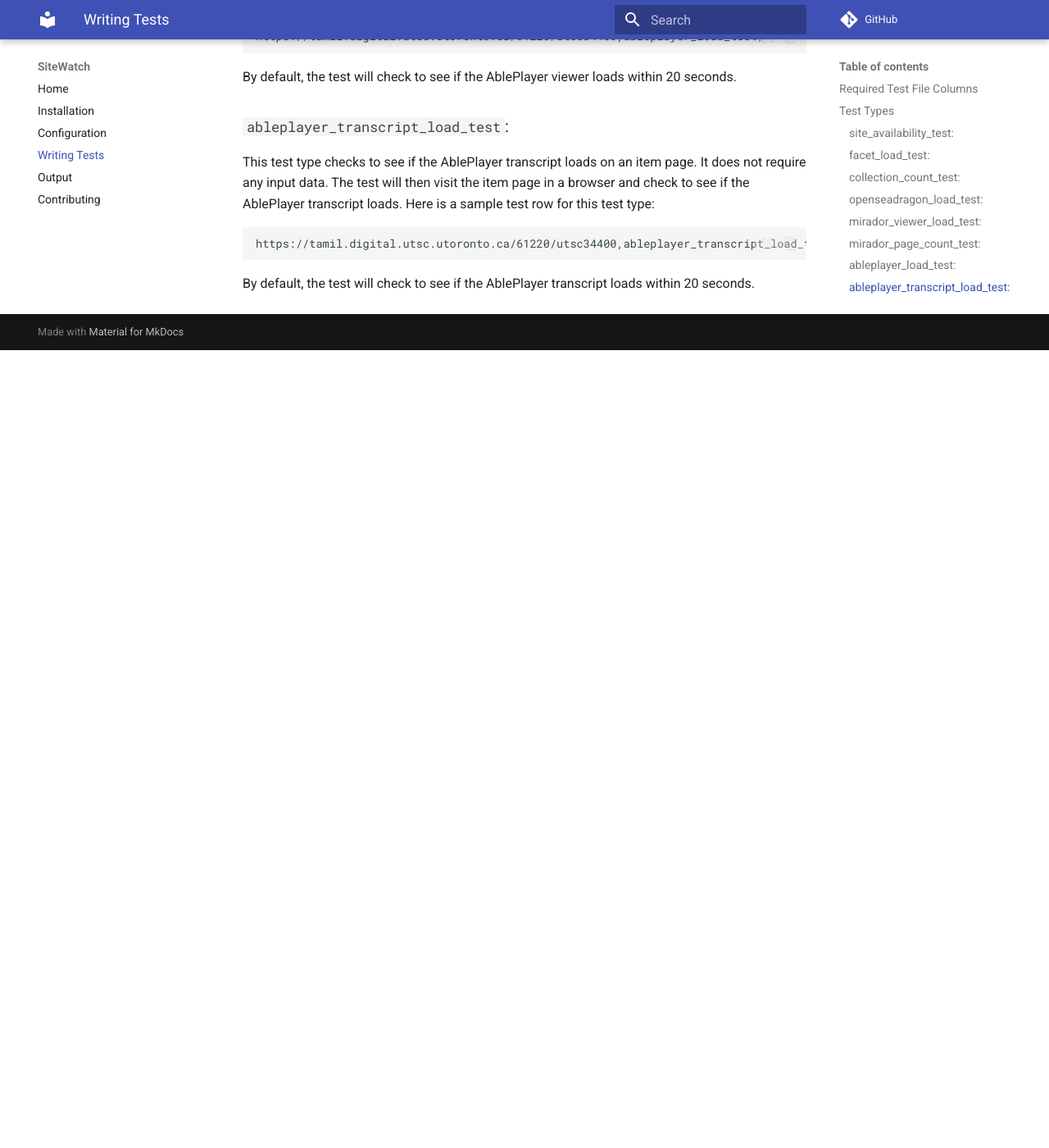
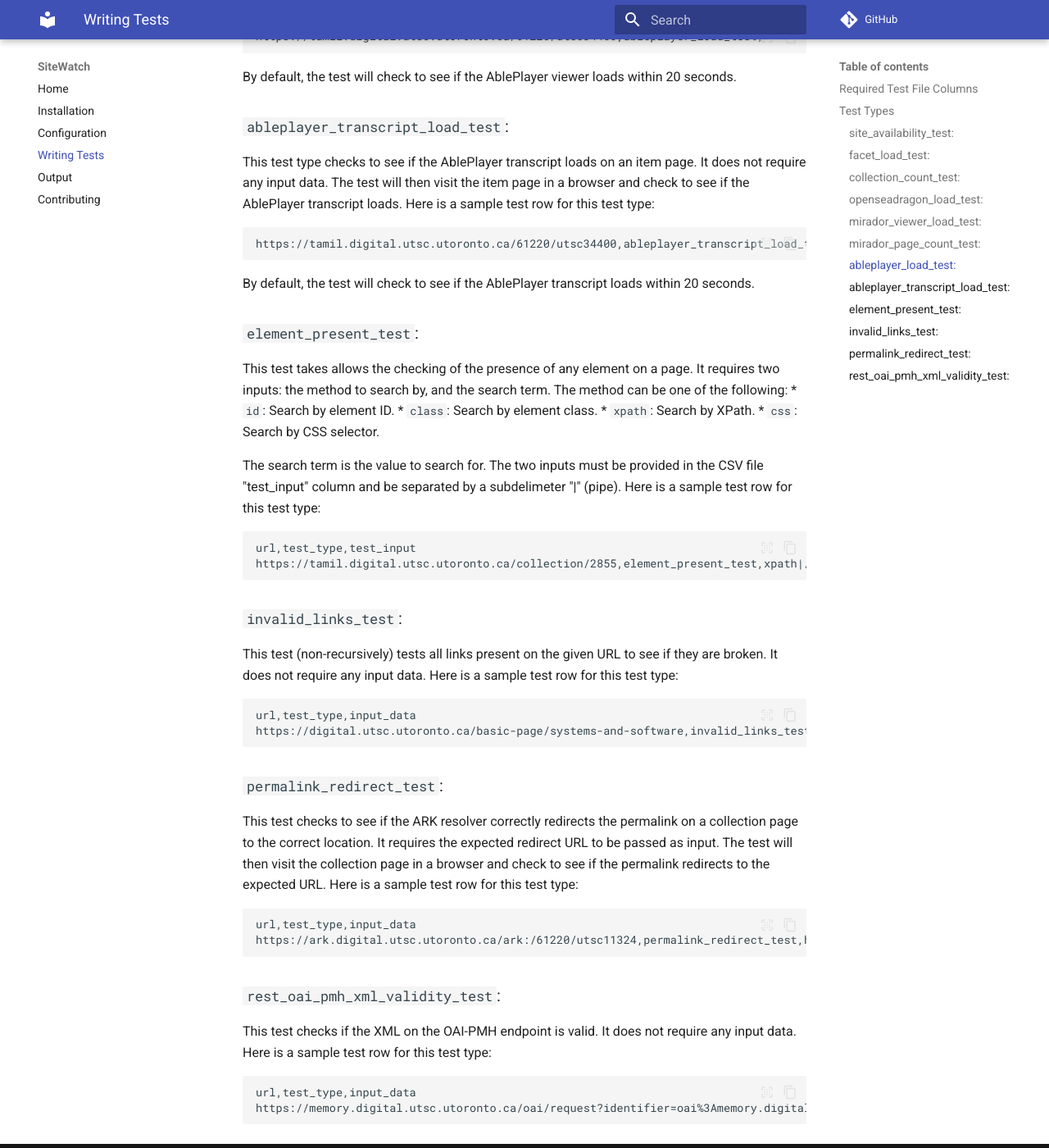
Before and after one commit to digitalutsc/site_watch, an MkDocs documentation site: the page built from docs/writing-test-data.md, in a window 1280 px wide and 1400 px high, scrolled down 2742 px. Shown: the whole window at 82% size. Built offline with MkDocs 1.6.1 and Material for MkDocs 9.7.7, drawn with Linux system fonts in a browser that asks for light colours; comment, search, counter and statistics services are not loaded; before the commit the page ends 3169 px from its top, so only the background shows below that.

Commit message:
document newly added tests

````diff
--- a/docs/writing-test-data.md
+++ b/docs/writing-test-data.md
@@ -77,3 +77,37 @@ This test type checks to see if the AblePlayer transcript loads on an item page.
 https://tamil.digital.utsc.utoronto.ca/61220/utsc34400,ableplayer_transcript_load_test,
 ```
 By default, the test will check to see if the AblePlayer transcript loads within 20 seconds.
+
+### `element_present_test`:
+This test takes allows the checking of the presence of any element on a page. It requires two inputs: the method to search by, and the search term. The method can be one of the following:
+* `id`: Search by element ID.
+* `class`: Search by element class.
+* `xpath`: Search by XPath.
+* `css`: Search by CSS selector.
+
+The search term is the value to search for. The two inputs must be provided in the CSV file "test_input" column and be separated by a subdelimeter "|" (pipe). Here is a sample test row for this test type:
+```csv
+url,test_type,test_input
+https://tamil.digital.utsc.utoronto.ca/collection/2855,element_present_test,xpath|/html/body/div/div[2]/div/div[2]/div/div/div/div/div/div[2]/div/aside/div[3]/h2
+```
+
+### `invalid_links_test`:
+This test (non-recursively) tests all links present on the given URL to see if they are broken. It does not require any input data. Here is a sample test row for this test type:
+```csv
+url,test_type,input_data
+https://digital.utsc.utoronto.ca/basic-page/systems-and-software,invalid_links_test,
+```
+
+### `permalink_redirect_test`:
+This test checks to see if the ARK resolver correctly redirects the permalink on a collection page to the correct location. It requires the expected redirect URL to be passed as input. The test will then visit the collection page in a browser and check to see if the permalink redirects to the expected URL. Here is a sample test row for this test type:
+```csv
+url,test_type,input_data
+https://ark.digital.utsc.utoronto.ca/ark:/61220/utsc11324,permalink_redirect_test,https://tamil.digital.utsc.utoronto.ca/61220/utsc11324
+```
+
+### `rest_oai_pmh_xml_validity_test`:
+This test checks if the XML on the OAI-PMH endpoint is valid. It does not require any input data. Here is a sample test row for this test type:
+```csv
+url,test_type,input_data
+https://memory.digital.utsc.utoronto.ca/oai/request?identifier=oai%3Amemory.digital.utsc.utoronto.ca%3Anode-10262&metadataPrefix=mods&verb=GetRecord,permalink_redirect_test,
+```
````
Also changed, not shown: docs/assets/image-1.png (renamed from docs/image-1.png), docs/assets/image-2.png (renamed from docs/image-2.png), docs/assets/image-3.png (renamed from docs/image-3.png), docs/assets/image-4.png (renamed from docs/image-4.png), docs/assets/image.png (renamed from docs/image.png), site/assets/image-1.png (renamed from site/image-1.png), site/assets/image-2.png (renamed from site/image-2.png), site/assets/image-3.png (renamed from site/image-3.png), site/assets/image-4.png (renamed from site/image-4.png), site/assets/image.png (renamed from site/image.png), site/contributing/index.html, site/search/search_index.json, site/writing-test-data/index.html, 1 other file.
